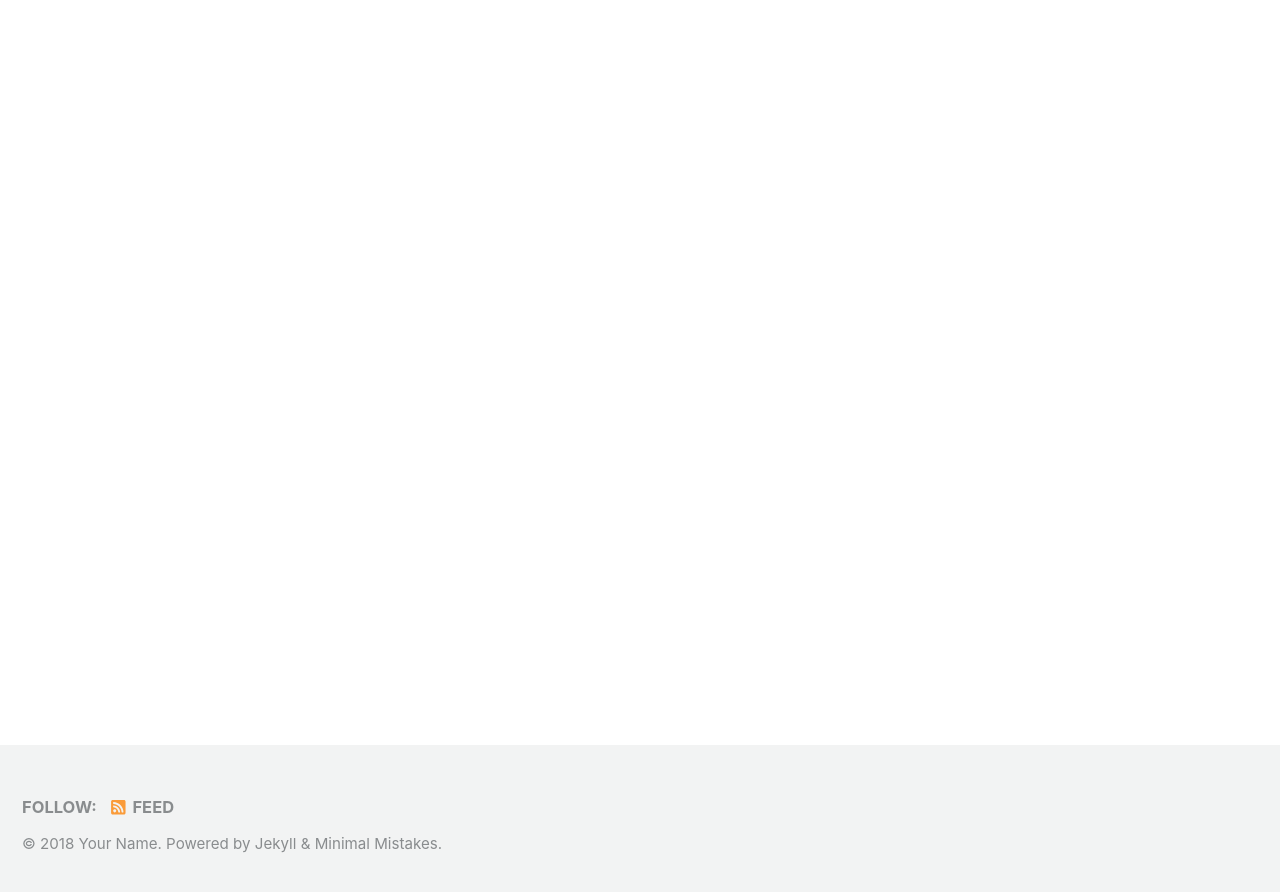
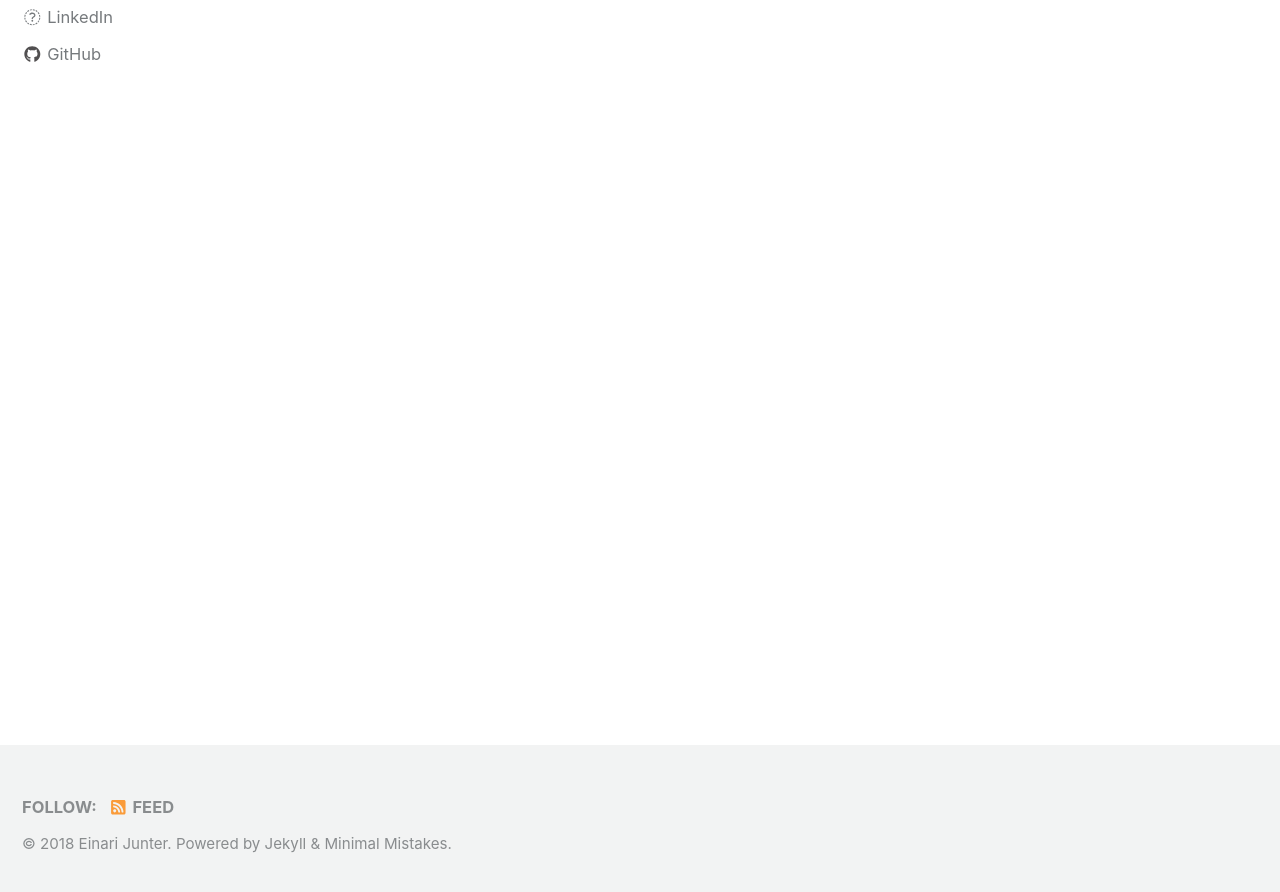
Before and after one commit to einarijunter/einarijunter.github.io, a Jekyll site: the page built from index.html, in a window 1280 px wide and 900 px high, scrolled down 222 px. Shown: the top 892 px of the window. Built offline with Jekyll 4.4.1, drawn with Linux system fonts in a browser that asks for light colours; cached includes are drawn as plain includes; nearby versions of some CDN libraries; the list of posts is cut into pages by our own code; some of the changed text lies outside the part shown.

Commit message:
updated site config

```diff
--- a/_config.yml
+++ b/_config.yml
@@ -16,10 +16,10 @@ minimal_mistakes_skin    : "default" # "air", "aqua", "contrast", "dark", "dirt"
 
 # Site Settings
 locale                   : "en-US"
-title                    : "Site Title"
+title                    : "Einari Junter"
 title_separator          : "-"
-name                     : "Your Name"
-description              : "An amazing website."
+name                     : "Einari Junter"
+description              : "Data Analytics Portfolio"
 url                      : # the base hostname & protocol for your site e.g. "https://mmistakes.github.io"
 baseurl                  : # the subpath of your site, e.g. "/blog"
 repository               : # GitHub username/repo-name e.g. "mmistakes/minimal-mistakes"
@@ -101,18 +101,18 @@ analytics:
 
 # Site Author
 author:
-  name             : "Your Name"
+  name             : "Einari Junter"
   avatar           : # path of avatar image, e.g. "/assets/images/bio-photo.jpg"
-  bio              : "I am an amazing person."
-  location         : "Somewhere"
+  bio              : "Data Analytics Portfolio"
+  location         : "Helsinki, Finland"
   email            :
   links:
     - label: "Email"
       icon: "fas fa-fw fa-envelope-square"
       # url: mailto:your.name@email.com
-    - label: "Website"
-      icon: "fas fa-fw fa-link"
-      # url: "https://your-website.com"
+    - label: "LinkedIn"
+      icon: "fas fa-fw fa-linkedin-square"
+      url: "https://www.linkedin.com/in/einarijunter/"
     - label: "Twitter"
       icon: "fab fa-fw fa-twitter-square"
       # url: "https://twitter.com/"
@@ -121,7 +121,7 @@ author:
       # url: "https://facebook.com/"
     - label: "GitHub"
       icon: "fab fa-fw fa-github"
-      # url: "https://github.com/"
+      url: "https://github.com/einarijunter/"
     - label: "Instagram"
       icon: "fab fa-fw fa-instagram"
       # url: "https://instagram.com/"
```
